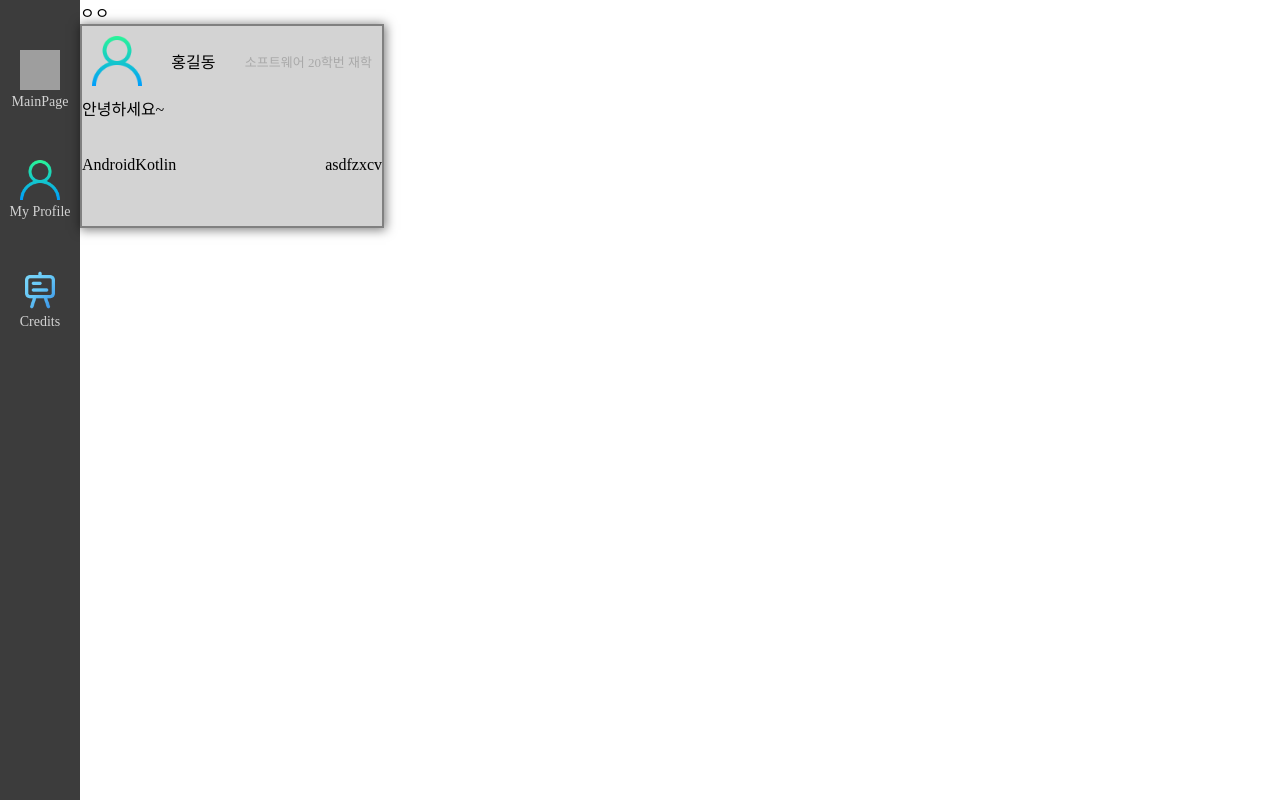
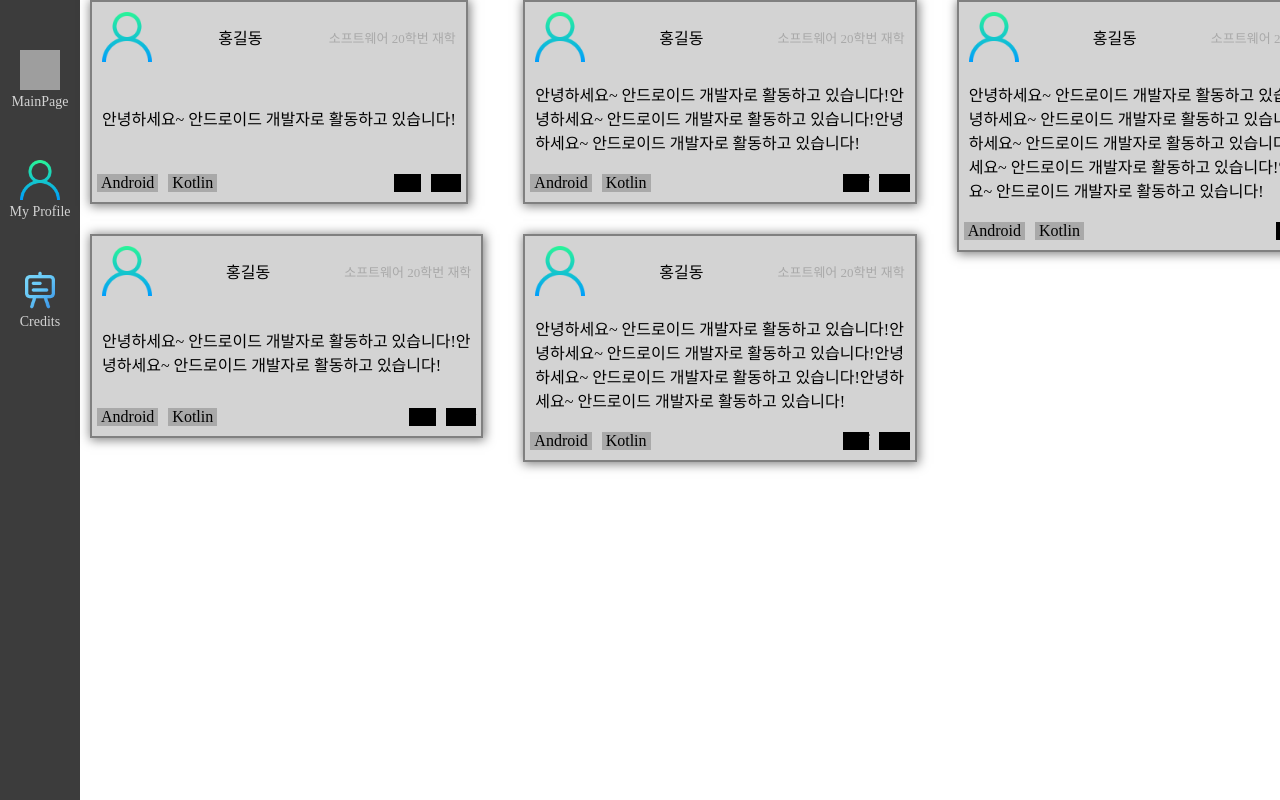
Before and after one commit to DKU-D-Coding-teams/2023-1-developers, a React (Create React App) app in the folder frontend/: page / in a window 1280 px wide. Shown: the top 800 px of the page. Built offline with nearby package versions, Linux system fonts and the light colour scheme; grey boxes are pictures that could not be loaded.

Commit message:
feat: 핀터레스트 적용 중

```diff
--- a/frontend/src/components/ProfileBox.tsx
+++ b/frontend/src/components/ProfileBox.tsx
@@ -37,19 +37,25 @@ export default function ProfileBox({ profileImg, name, studentInfo, singleIntrod
 }
 
 const Wrapper = styled.div`
+  display: flex;
+  flex-direction: column;
+  justify-content: space-between;
+
   position: relative;
   border: 2px solid gray;
   background-color: lightgray;
   box-shadow: 1px 1px 10px 1px rgba(0, 0, 0, 0.5);
-  width: 300px;
-  height: 200px;
+  min-width: 200px;
+  max-width: 50vw;
+  min-height: 200px;
 `;
 
 const InfoContainer = styled.div`
   display: flex;
   justify-content: space-between;
   align-items: center;
-  padding: 10px;
+  padding: 0 10px;
+  margin-top: 10px;
 `;
 
 const ProfileImg = styled.img`
@@ -63,18 +69,28 @@ const StudentInfo = styled.div`
 `;
 
 const IntroduceBox = styled.div`
-  height: 30%;
+  padding: 20px 10px;
 `;
 
 const Footer = styled.div`
   display: flex;
   justify-content: space-between;
+  margin-bottom: 10px;
 `;
 
 const TagBox = styled.div`
   display: flex;
+  div {
+    background-color: darkgray;
+    padding: 0px 4px;
+    margin: 0 5px;
+  }
 `;
 
 const LinkBox = styled.div`
   display: flex;
+  div {
+    background-color: black;
+    margin: 0 5px;
+  }
 `;
--- a/frontend/src/pages/Main.tsx
+++ b/frontend/src/pages/Main.tsx
@@ -6,19 +6,35 @@ export default function MainPage() {
     <>
       <Navbar />
       <Section>
-        <div>ㅇㅇ</div>
+        <ProfileBoxContainer>
+          {[1, 2, 3, 4, 5].map((num) => (
+            <ProfileBoxObject>
               <ProfileBox
                 profileImg="/icons/person.png"
                 name="홍길동"
                 studentInfo="소프트웨어 20학번 재학"
-          singleIntroduce="안녕하세요~"
+                singleIntroduce={"안녕하세요~ 안드로이드 개발자로 활동하고 있습니다!".repeat(num)}
                 tags={["Android", "Kotlin"]}
                 links={["asdf", "zxcv"]}
               />
+            </ProfileBoxObject>
+          ))}
+        </ProfileBoxContainer>
       </Section>
     </>
   );
 }
+
+const ProfileBoxObject = styled.div`
+  display: inline-block;
+  margin: 0 10px;
+  margin-bottom: 30px;
+`;
+
+const ProfileBoxContainer = styled.div`
+  column-width: 30vw;
+  column-gap: 20px;
+`;
 
 const Section = styled.section`
   display: block;
```
Lines whose indentation alone changed are shown as unchanged.
